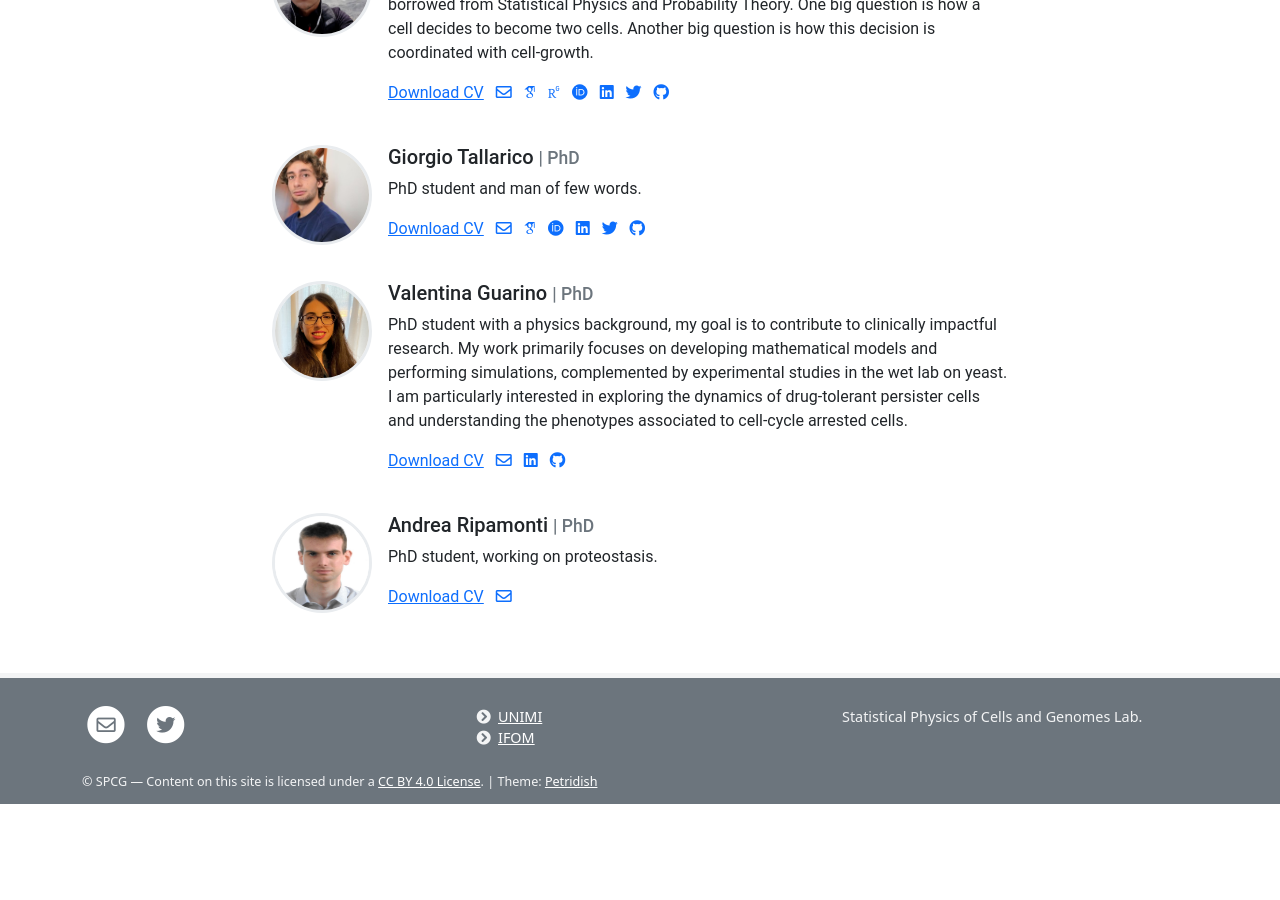
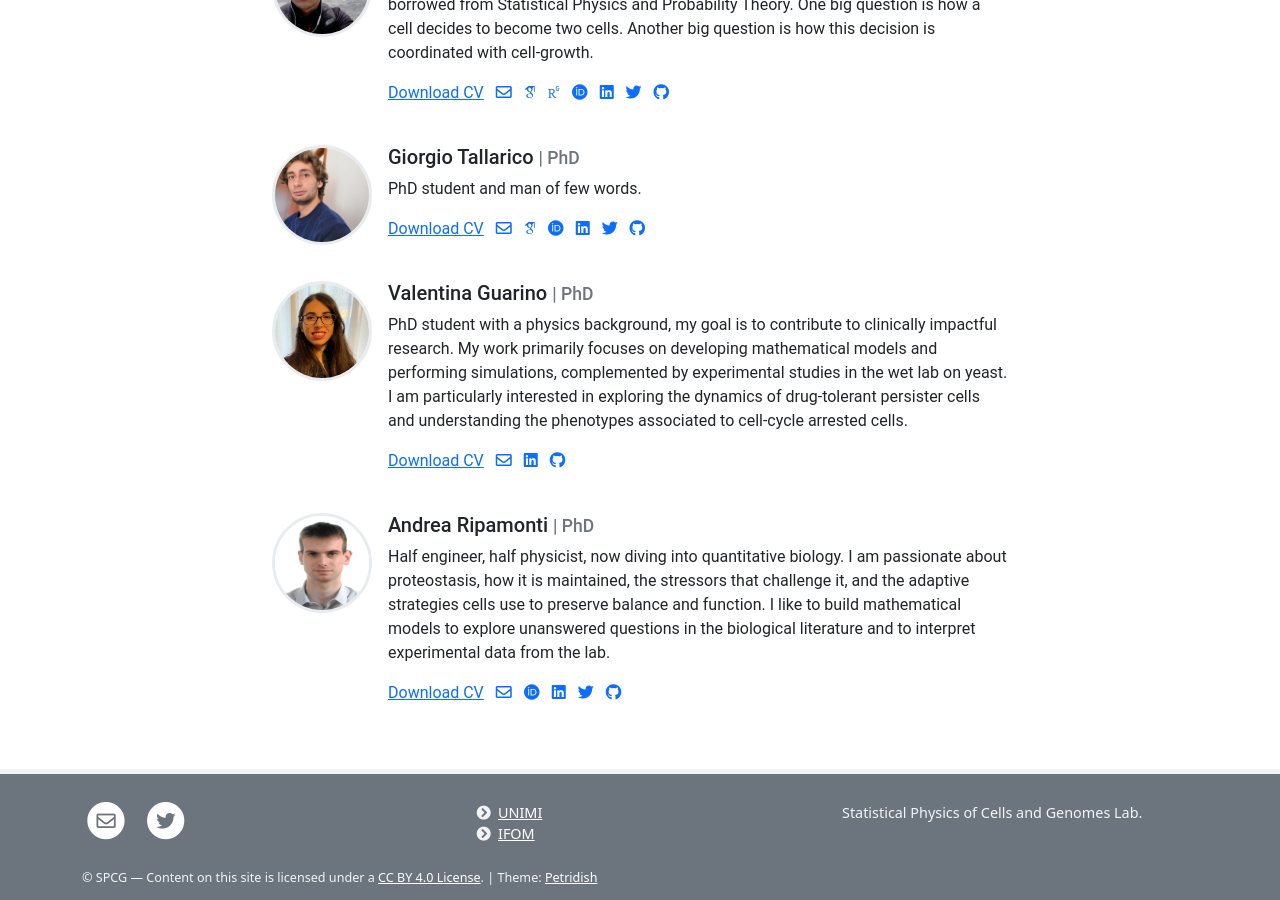
Before and after one commit to guarinovale/spcg-site, a Jekyll site: the page built from pages/people.md, in a window 1280 px wide and 900 px high, scrolled down 1210 px. Built offline with Jekyll 4.4.1, drawn with Linux system fonts in a browser that asks for light colours; some web fonts are replaced; before the commit the page ends 2014 px from its top, so only the background shows below that.

Commit message:
ar_people_section
update of my section from 'people'

```diff
--- a/_data/team.yml
+++ b/_data/team.yml
@@ -94,15 +94,15 @@
   role: PhD
   image: /images/people_ar.jpg
   description: >
-    PhD student, working on proteostasis.
+    Half engineer, half physicist, now diving into quantitative biology. I am passionate about proteostasis, how it is maintained, the stressors that challenge it, and the adaptive strategies cells use to preserve balance and function. I like to build mathematical models to explore unanswered questions in the biological literature and to interpret experimental data from the lab.
   cv: arCV.pdf
   email: andrea.ripamonti@ifom.eu
   #scholar:
   #researchgate:
-  #orcid:
-  #in:
-  #twitter:
-  #github:
+  orcid: 0009-0004-2570-0510
+  in: https://www.linkedin.com/in/andrea-ripamonti-1a2646315
+  twitter: AndreaRipa99
+  github: Andre-Ripa-99
 
 #- name: Ludovico Calabrese
 #  role: Alumni / PhD
```
Also changed, not shown: 1 other file.
